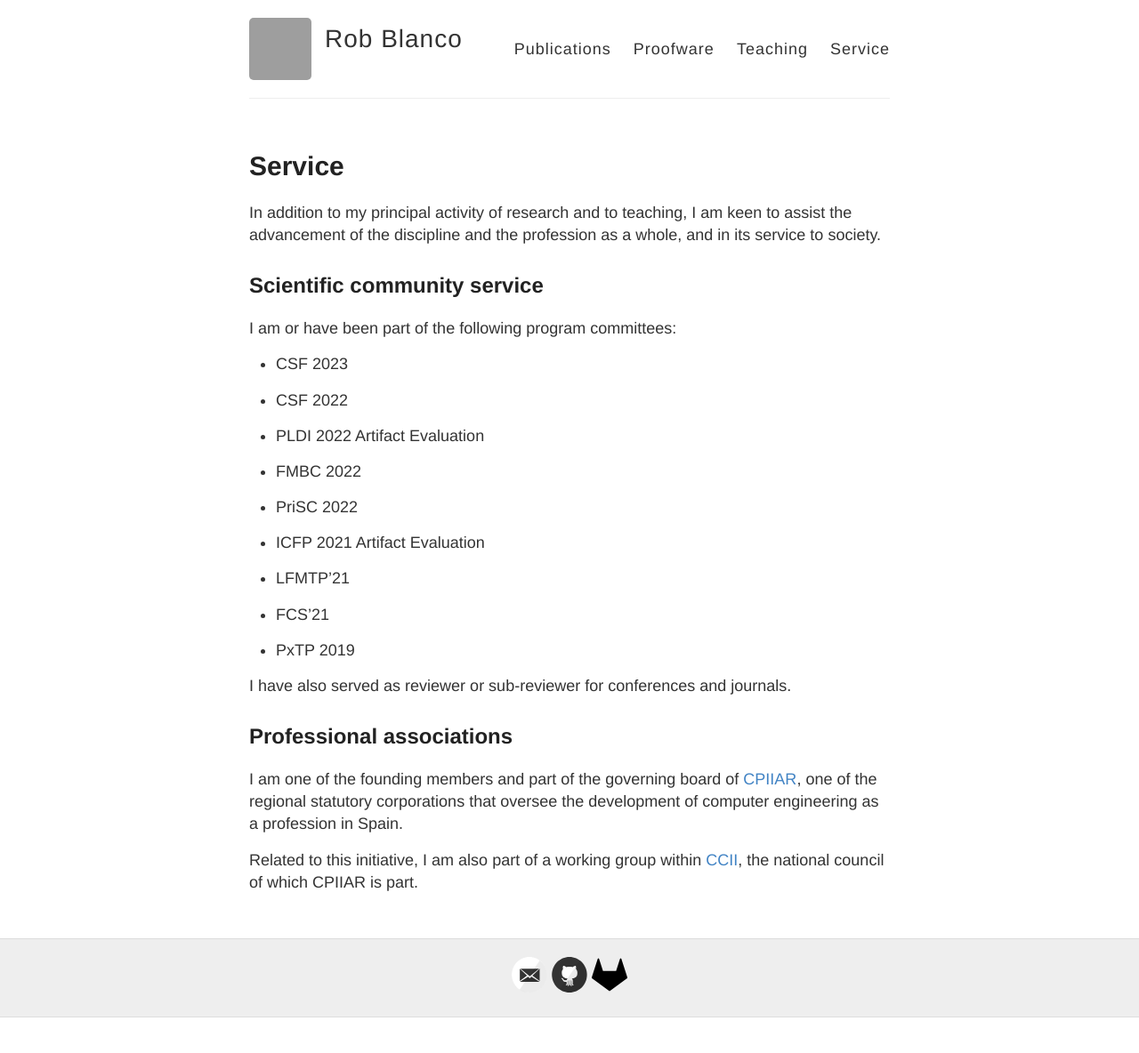
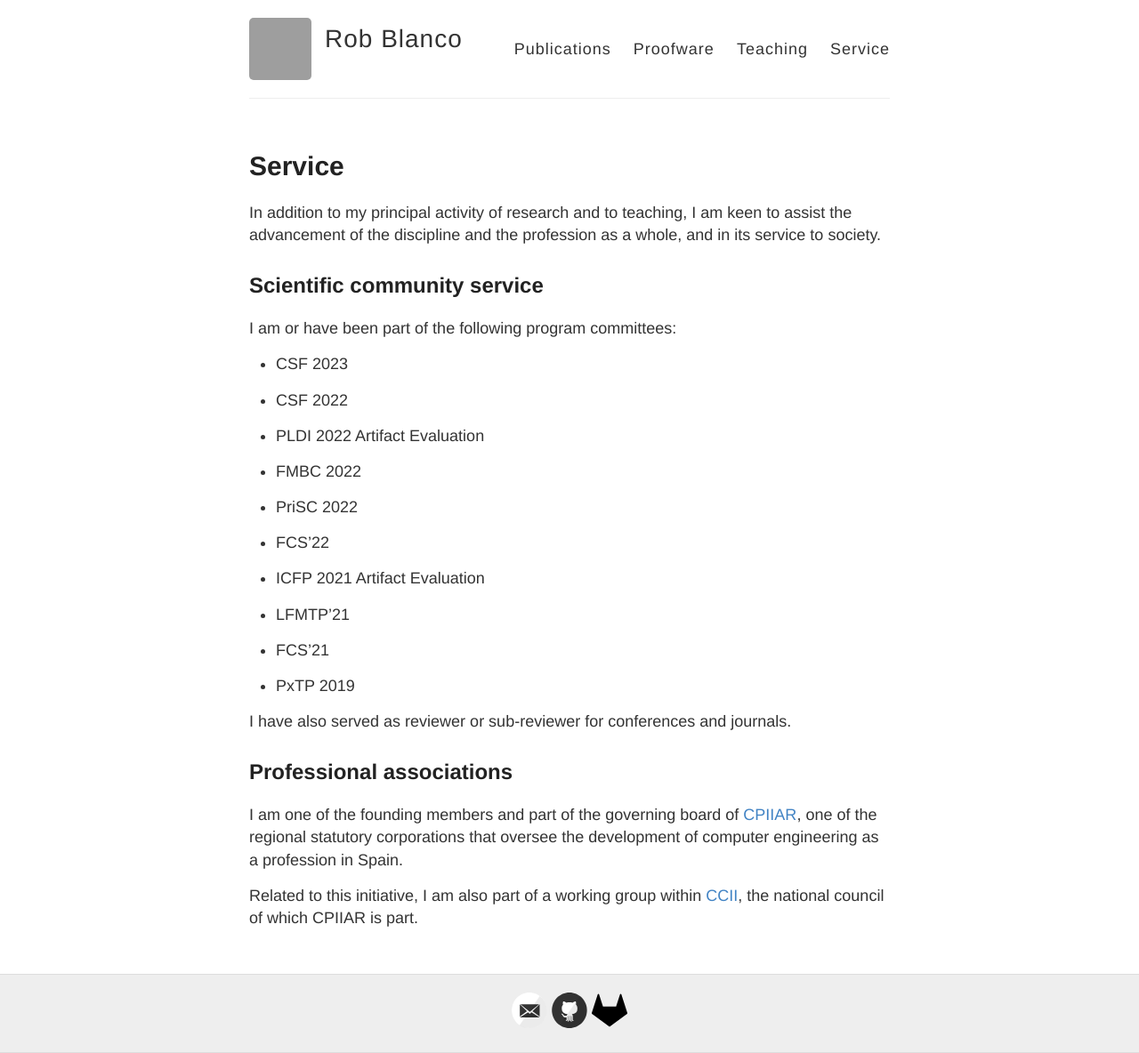
Before and after one commit to robblanco/robblanco.github.io, a Jekyll site: the page built from service.md, in a window 1280 px wide. Shown: the whole page at 89% size. Built offline with Jekyll 4.4.1, drawn with Linux system fonts in a browser that asks for light colours; before the commit the page ends 1144 px from its top, so only the background shows below that; grey boxes are pictures that could not be loaded.

Commit message:
FCS'22 PC

```diff
--- a/service.md
+++ b/service.md
@@ -22,6 +22,8 @@ I am or have been part of the following program committees:
 
 * PriSC 2022
 
+* FCS'22
+
 * ICFP 2021 Artifact Evaluation
 
 * LFMTP'21
```
